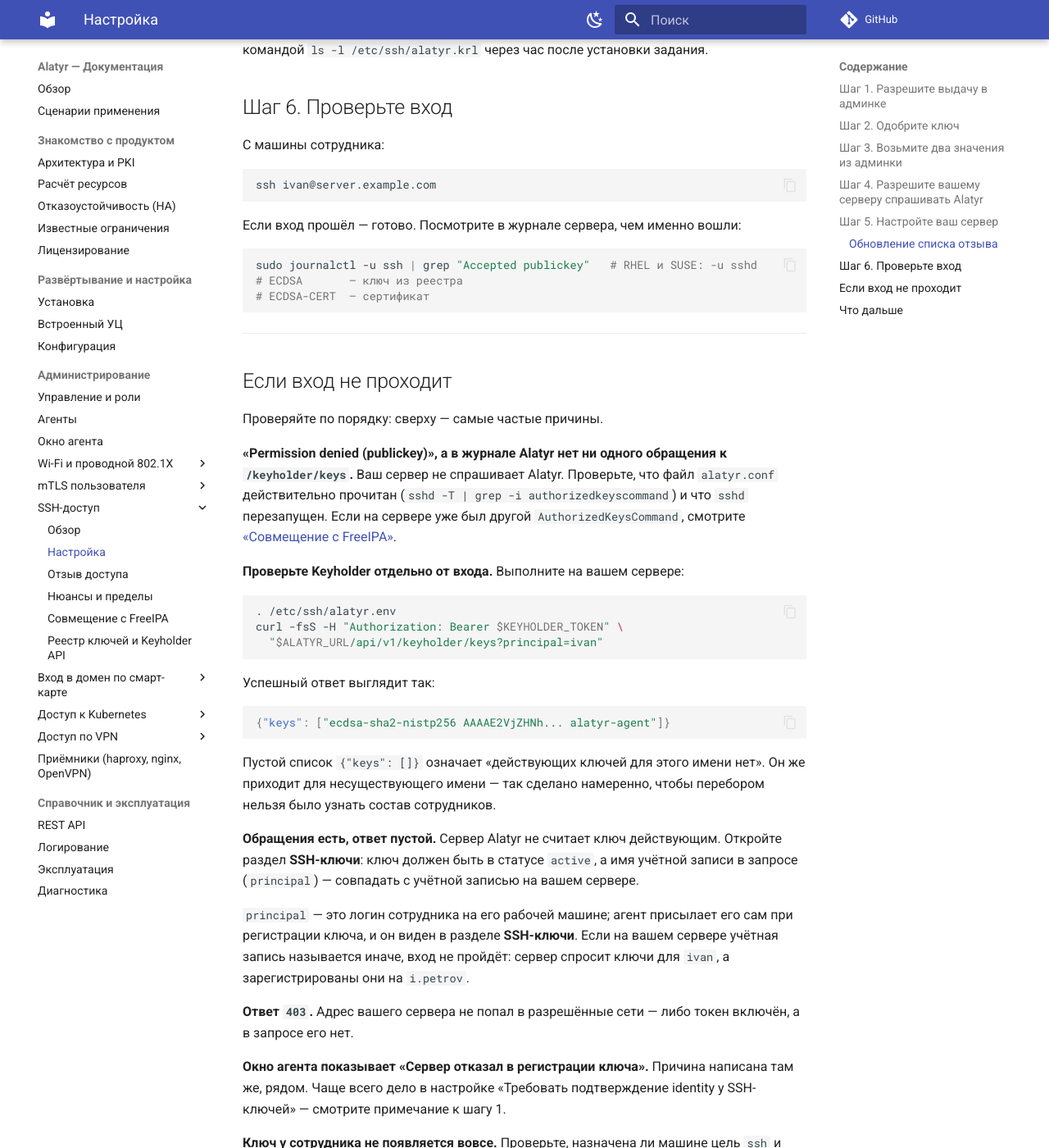
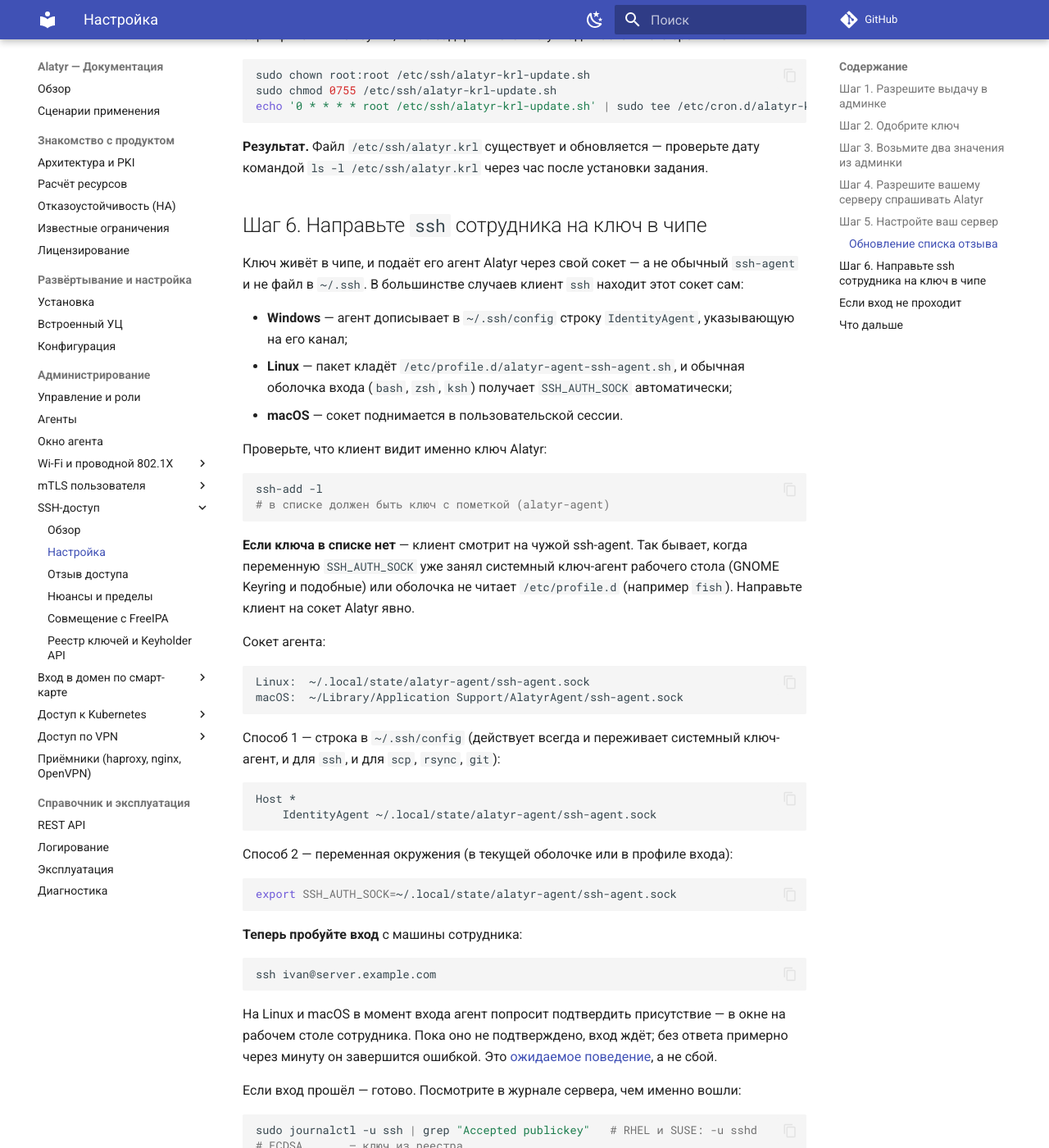
Before and after one commit to s3m4rgl/alatyr-docs, an MkDocs documentation site: the page built from docs/ssh/setup.md, in a window 1280 px wide and 1400 px high, scrolled down 4344 px. Shown: the whole window at 82% size. Built offline with MkDocs 1.6.1 and Material for MkDocs 9.7.7, drawn with Linux system fonts in a browser that asks for light colours; comment, search, counter and statistics services are not loaded; some of the changed text lies outside the part shown.

Commit message:
docs(ssh): как направить клиент на ключ в чипе, предел CIDR и окно присутствия
Сверено с живым прогоном чистого стенда (ствол e49fa281).

- ssh/setup.md: новый раздел в шаге 6 — где живёт сокет аппаратного
  ssh-agent и как на него направить клиент. На Linux оболочка входа
  получает SSH_AUTH_SOCK сама (/etc/profile.d), но системный ключ-агент
  рабочего стола (GNOME Keyring) может его перебить, а fish не читает
  profile.d — тогда нужен IdentityAgent в ~/.ssh/config или явный
  SSH_AUTH_SOCK. Проверка ssh-add -l.
- ssh/setup.md, ssh/registry.md: пример «Разрешённые сети» был 10.0.0.0/8,
  который сервер отвергает — предел /24 (IPv4) и /64 (IPv6). Пример
  заменён на /24, предел назван.
- ssh/caveats.md, agents.md: подпись SSH на Linux при включённом гейте
  присутствия (строгий профиль новых установок) поднимает окно polkit;
  без ответа примерно за минуту вход отменяется. Прежний текст «окна на
  Linux нет» верен только при выключенном гейте.

````diff
--- a/docs/ssh/setup.md
+++ b/docs/ssh/setup.md
@@ -66,9 +66,15 @@
 В том же разделе **Настройки → SSH-ключи**:
 
 1. В поле **«Разрешённые сети (CIDR)»** перечислите подсети, из которых будут
-   приходить запросы, — например `10.0.0.0/8`. **Пустое поле означает
+   приходить запросы, — например `10.0.5.0/24`. **Пустое поле означает
    «закрыто для всех»**. Это не оплошность, а умолчание: пока вы не назовёте
    хотя бы одну подсеть, ваши серверы будут получать отказ.
+
+    Подсеть должна быть **узкой**: не шире `/24` для IPv4 и не шире `/64` для
+    IPv6. Это граница между «наши хосты» и «наша сеть»: Keyholder — служебный
+    интерфейс для считанных серверов, и сеть вроде `10.0.0.0/8` впустила бы к
+    нему всех, кто в неё попадает. Список из нескольких `/24` — норма; одна
+    широкая запись сервер отклонит с ошибкой, и это не сбой, а тот же предел.
 2. Если ограничения по сети вам недостаточно, включите **«Серверный токен
    держателя ключа»** и создайте токен кнопкой ниже. Значение токена
    показывается **один раз** — сохраните его сразу, восстановить нельзя.
@@ -201,13 +207,63 @@ echo '0 * * * * root /etc/ssh/alatyr-krl-update.sh' | sudo tee /etc/cron.d/alaty
 **Результат.** Файл `/etc/ssh/alatyr.krl` существует и обновляется — проверьте
 дату командой `ls -l /etc/ssh/alatyr.krl` через час после установки задания.
 
-## Шаг 6. Проверьте вход
+## Шаг 6. Направьте `ssh` сотрудника на ключ в чипе
 
-С машины сотрудника:
+Ключ живёт в чипе, и подаёт его агент Alatyr через свой сокет — а не обычный
+`ssh-agent` и не файл в `~/.ssh`. В большинстве случаев клиент `ssh` находит
+этот сокет сам:
+
+- **Windows** — агент дописывает в `~/.ssh/config` строку `IdentityAgent`,
+  указывающую на его канал;
+- **Linux** — пакет кладёт `/etc/profile.d/alatyr-agent-ssh-agent.sh`, и
+  обычная оболочка входа (`bash`, `zsh`, `ksh`) получает `SSH_AUTH_SOCK`
+  автоматически;
+- **macOS** — сокет поднимается в пользовательской сессии.
+
+Проверьте, что клиент видит именно ключ Alatyr:
+
+```bash
+ssh-add -l
+# в списке должен быть ключ с пометкой (alatyr-agent)
+```
+
+**Если ключа в списке нет** — клиент смотрит на чужой ssh-agent. Так бывает,
+когда переменную `SSH_AUTH_SOCK` уже занял системный ключ-агент рабочего стола
+(GNOME Keyring и подобные) или оболочка не читает `/etc/profile.d` (например
+`fish`). Направьте клиент на сокет Alatyr явно.
+
+Сокет агента:
+
+```
+Linux:  ~/.local/state/alatyr-agent/ssh-agent.sock
+macOS:  ~/Library/Application Support/AlatyrAgent/ssh-agent.sock
+```
+
+Способ 1 — строка в `~/.ssh/config` (действует всегда и переживает системный
+ключ-агент, и для `ssh`, и для `scp`, `rsync`, `git`):
+
+```
+Host *
+    IdentityAgent ~/.local/state/alatyr-agent/ssh-agent.sock
+```
+
+Способ 2 — переменная окружения (в текущей оболочке или в профиле входа):
+
+```bash
+export SSH_AUTH_SOCK=~/.local/state/alatyr-agent/ssh-agent.sock
+```
+
+**Теперь пробуйте вход** с машины сотрудника:
 
 ```
 ssh ivan@server.example.com
 ```
+
+На Linux и macOS в момент входа агент попросит подтвердить присутствие — в
+окне на рабочем столе сотрудника. Пока оно не подтверждено, вход ждёт; без
+ответа примерно через минуту он завершится ошибкой. Это [ожидаемое
+поведение](caveats.md#каждый-вход-подтверждает-сам-сотрудник--и-у-подтверждения-есть-срок),
+а не сбой.
 
 Если вход прошёл — готово. Посмотрите в журнале сервера, чем именно вошли:
 
````
Also changed, not shown: docs/agents.md (+10 -3 lines), docs/ssh/caveats.md (+16 -0 lines), docs/ssh/registry.md (+3 -0 lines).
